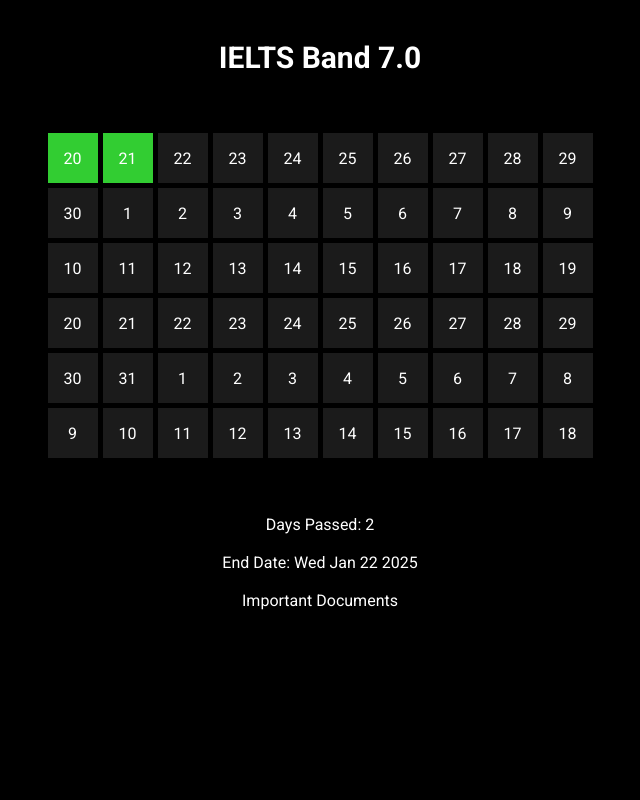
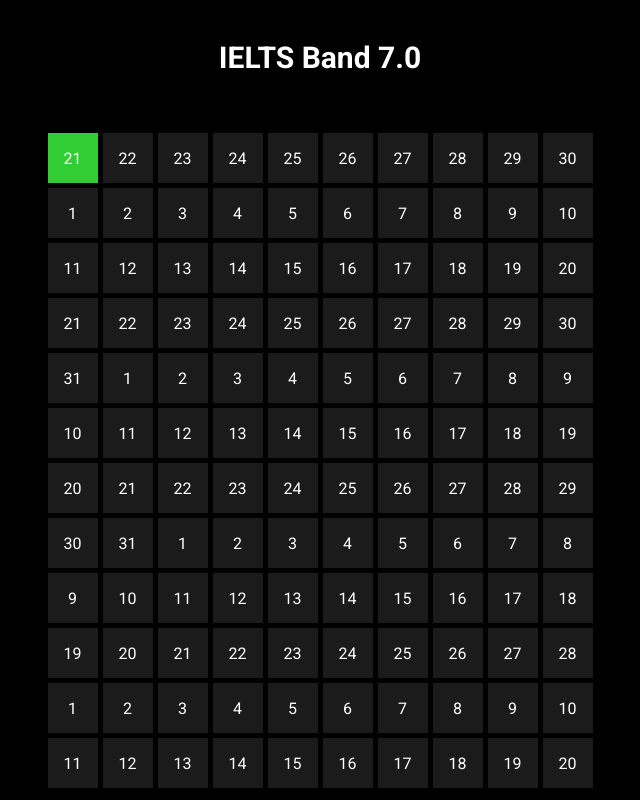
Before and after one commit to akramthedev/die-deutsch-traum, a React (Create React App) app: page / in a window 1280 px wide. Shown: the whole page, without its empty margins (320-960 px from the left). Built offline with nearby package versions, Linux system fonts and the light colour scheme.

Commit message:
Update Home.jsx

```diff
--- a/src/Home.jsx
+++ b/src/Home.jsx
@@ -4,13 +4,13 @@ import './App.css';
 
 const Home = () => {
   // Define the total number of days (60 days)
-  const totalDays = 60;
+  const totalDays = 120;
   const nav = useNavigate();
   // Set the start date as today
-  const FirstDate = new Date("2024-11-20");
+  const FirstDate = new Date("2024-11-21");
 
   // Set the end date as 22nd January 2025
-  const endDate = new Date("2025-01-22");
+  const endDate = new Date("2025-03-22");
 
   // State to track the number of days passed from FirstDate
   const [daysPassed, setDaysPassed] = useState(0);
```
